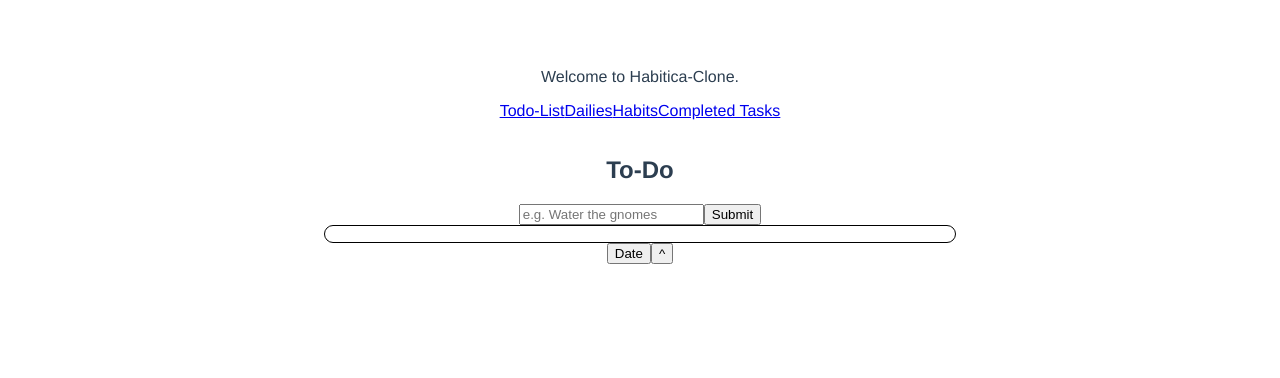
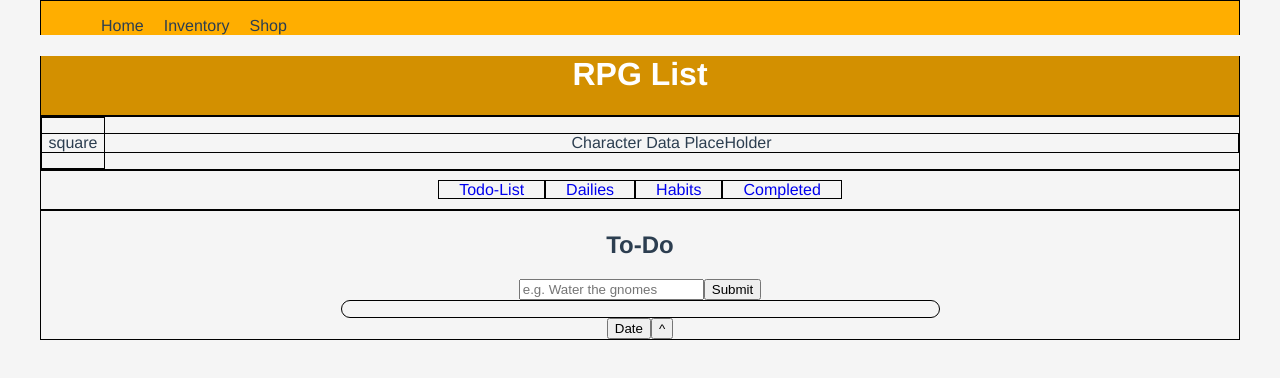
Before and after one commit to JoeyMBrown/habitica-clone, a Vue app: page /#/TodoList in a window 1280 px wide. Shown: the top 378 px of the page. Built offline with nearby package versions, Linux system fonts and the light colour scheme.

Commit message:
+ Date Order Button on CompletedTasks, + Better Difficulty Handling,  + Header Component,   * Started Styling lists, and main page.

```diff
--- a/src/App.vue
+++ b/src/App.vue
@@ -1,10 +1,9 @@
 <template>
   <div id="app">
+    <div id="header">
+      <Header />
+    </div>
     <Index />
-  <!--<HelloWorld />-->
-    <!-- route outlet -->
-  <!-- component matched by the route will render here
-  <router-view></router-view>-->
   </div>
 </template>
 
@@ -15,12 +14,14 @@ import Dailies from "./components/Dailies";
 import TodoList from "./components/TodoList";
 import Habits from "./components/Habits";
 import Index from "./components/Index";
+import Header from "./components/Header";
 import VueRouter from 'vue-router';
 
 export default {
   name: "App",
   components: {
-    Index
+    Index,
+    Header
   }
 };
 </script>
@@ -35,10 +36,18 @@ export default {
   -moz-osx-font-smoothing: grayscale;
   text-align: center;
   color: #2c3e50;
-  margin-top: 60px;
+}
+#header {
+  font-family: "Avenir", Helvetica, Arial, sans-serif;
+  -webkit-font-smoothing: antialiased;
+  -moz-osx-font-smoothing: grayscale;
+  text-align: center;
+  color: #2c3e50;
 }
 
 html, body {
   overflow-x: hidden;
+  background-color: #f5f5f5;
+  margin: 0;
 }
 </style>
--- a/src/components/CompletedTasks.vue
+++ b/src/components/CompletedTasks.vue
@@ -5,6 +5,8 @@
         <h2>Completed Tasks</h2>
       </div>
 </section>
+
+<button type="sortDate" @click="sortDate();">Date</button>
 
 <section class="task-list-container">
 <div class="task-list">
@@ -49,6 +51,11 @@ export default {
         localStorage.setItem('completedTasks', JSON.stringify(val));
             }
         }
+    },
+    methods: {
+        sortDate() {
+        this.completedTasks.reverse();
+        }
     }
 };
 </script>
--- a/src/components/Dailies.vue
+++ b/src/components/Dailies.vue
@@ -17,19 +17,19 @@
           <li
             :key="i"
             v-for="(task, i) in repeatTasks"
-            @click="handleClickForItem1(task, i);"
+            @click="handleClickForItem1(task, i);" v-bind:id="i" :class="`${task.difficulty}`"
           >
           <!-- TASK INFO -->
             {{  `${task.name} - ${task.difficulty} - ${task.created} - ${task.finishedTimes}`}}
 
           <!-- SET DIFFICULTY -->
-            <div class="buttons-container" v-if="!task.difficulty">
-              <button type="easy" @click.stop="setDifficulty1(i, 1);">Easy</button>
-              <button type="medium" @click.stop="setDifficulty1(i, 2);">Medium</button>
-              <button type="hard" @click.stop="setDifficulty1(i, 3);">Hard</button>
+            <div class="buttons-container" v-if="task.difficulty === 'notSet'">
+              <button type="easy" @click.stop="setDifficulty1(i, 'easy');">Easy</button>
+              <button type="medium" @click.stop="setDifficulty1(i, 'medium');">Medium</button>
+              <button type="hard" @click.stop="setDifficulty1(i, 'hard');">Hard</button>
             </div>
 
-            <div class="delete-container" v-if="task.difficulty">
+            <div class="delete-container" v-if="task.difficulty !== 'notSet'">
                 <button type="delete" @click.stop="deleteTask(i);">X</button>
             </div>
 
@@ -115,22 +115,29 @@ export default {
     sortDate() {
       this.repeatTasks.reverse();
     },
-    //Allows user to choose difficulty.  This will need optimized..
+      // 1 - easy
+      // 2 - medium
+      // 3 - hard
     setDifficulty1(index, difficulty) {
-      // 0 - easy
-      // 1 - medium
-      // 2 - hard
       this.repeatTasks[index].difficulty = difficulty;
       this.saveRepeatTasks();
+      var list = document.getElementById(index);
+      if (difficulty === 'easy') {
+        list.className ="easy";
+      } else if (difficulty === 'medium') {
+          list.className = "medium";
+      } else if (difficulty === 'hard') {
+          list.className = "hard";
+      }
     },
     //Needs optimized
     handleClickForItem1(task, i) {
       console.log(this.repeatTasks);
-      if (task.difficulty > 0) {
+      if (task.difficulty !== 'notSet') {
         task.finishedTimes++;
         this.completedTasks.push(task);
         this.saveRepeatTasks(task, i);
-      } else if (task.difficulty < 1) {
+      } else if (task.difficulty === 'notSet') {
         alert("Please select a difficulty before finishing!");
       }
     }
@@ -144,7 +151,7 @@ function createTaskFromValues(name) {
     name,
     created: `${now.getMonth() + 1}/${now.getDate()}/${now.getFullYear()}`,
     finishedTimes: 0,
-    difficulty: 0
+    difficulty: "notSet"
   };
 }
 </script>
@@ -160,6 +167,7 @@ function createTaskFromValues(name) {
 .task-list-container{
   display: flex;
   justify-content: center;
+  padding: 10px;
 }
 .task-list {
   width: 50%;
@@ -173,24 +181,30 @@ function createTaskFromValues(name) {
 }
 
 .task-list li {
-    padding-top: 20px;
-    padding-bottom: 20px;
+    padding: 20px;
     padding-left: 7px;
     border-top: solid black 1px;
     border-bottom: solid black 1px;
-
+}
+.notSet {
+  background-color: yellow;
+}
+.easy {
+  padding: 20px;
+  font-size: 20px;
+  border: 20px solid rgba(0,0,0,0.5);
+  background-color: rgb(57, 255, 57);
+}
+.medium {
+    background-color: blue;
+}
+.hard {
+    background-color: purple;
 }
 #page {
   border: solid black 1px;
+  max-width: 1200px;
+  width: 100%;
   margin: auto;
 }
-
-#todoList {
-  border: solid black 1px;
-  display: inline-block;
-  position: relative;
-  text-align: left;
-  width: 297px;
-  padding: 0px;
-}
 </style>
--- /dev/null
+++ b/src/components/Header.vue
@@ -0,0 +1,35 @@
+<template>
+<div id="header">
+    <ul>
+        <li>Home</li>
+        <li>Inventory</li>
+        <li>Shop</li>
+    </ul>
+</div>
+</template>
+
+<script>
+export default {
+  name: "Header",
+}
+</script>
+
+<style scoped>
+#header ul {
+list-style: none;
+text-align: left;
+}
+#header ul li {
+display: inline-block;
+padding-left: 20px;
+}
+#header{
+border: solid black 1px;
+background-color: #ffae00;
+border-bottom: 0px;
+margin-bottom: 0px;
+max-width: 1200px;
+width: 100%;
+margin: 0 auto;
+}
+</style>
--- a/src/components/Index.vue
+++ b/src/components/Index.vue
@@ -1,11 +1,21 @@
 <template>
-<div>
-<p>Welcome to Habitica-Clone.</p>
-    <router-link to="/TodoList">Todo-List</router-link>
-    <router-link to="/Dailies">Dailies</router-link>
-    <router-link to="/Habits">Habits</router-link>
-    <router-link to="/CompletedTasks">Completed Tasks</router-link>
-    <p><router-view></router-view></p>
+<div class="page">
+  <div class="title"><h1>RPG List</h1></div>
+  <div class="playerData">
+    <div id="playerImage">
+      <p> square </p>
+  </div>
+    <p id="data">Character Data PlaceHolder</p>
+  </div>
+  <div id="taskList">
+    <router-link to="/TodoList" class="router-link">Todo-List</router-link>
+    <router-link to="/Dailies" class="router-link">Dailies</router-link>
+    <router-link to="/Habits" class="router-link">Habits</router-link>
+    <router-link to="/CompletedTasks" class="router-link">Completed</router-link>
+  </div>
+  <div id="router">
+    <router-view></router-view>
+    </div>
   </div>
 </template>
 
@@ -18,4 +28,48 @@ export default {
 
 
 <style scoped>
+#router{
+  border: 1px solid black;
+}
+.router-link {
+text-decoration: none;
+padding-left: 20px;
+padding-right: 20px;
+border: 1px solid black;
+}
+#taskList{
+  border: solid black 1px;
+  padding-top: 10px;
+  padding-bottom: 10px;
+}
+.playerData{
+  border: solid black 1px;
+  width: 100%;
+  max-width: 1200px;
+}
+#playerImage{
+  border: solid black 1px;
+  max-width: 64px;
+  max-height: 64px;
+  width: 100%;
+  text-align: center;
+  position: relative;
+  float: left;
+}
+#data {
+  border: solid black 1px;
+}
+.page{
+  max-width: 1200px;
+  width: 100%;
+  margin: 0 auto;
+  background-color: #f5f5f5;
+}
+.title{
+  border: solid black 1px;
+  background-color: #d39000;
+  border-top: 0px;
+  margin: 0 auto;
+  color: white;
+}
 </style>
--- a/src/components/TodoList.vue
+++ b/src/components/TodoList.vue
@@ -17,19 +17,19 @@
           <li
             :key="i"
             v-for="(task, i) in tasks"
-            @click="handleClickForItem(task, i);"
+            @click="handleClickForItem(task, i);" v-bind:id="i" :class="`${task.difficulty}`"
           >
             <!-- TASK INFO -->
             {{ `${task.name} - ${task.difficulty} - ${task.created}` }}
 
             <!-- SET DIFFICULTY -->
-            <div class="buttons-container" v-if="!task.difficulty">
-              <button type="easy" @click.stop="setDifficulty(i, 1);">Easy</button>
-              <button type="medium" @click.stop="setDifficulty(i, 2);">Medium</button>
-              <button type="hard" @click.stop="setDifficulty(i, 3);">Hard</button>
+            <div class="buttons-container" v-if="task.difficulty === 'notSet'">
+              <button type="easy" @click.stop="setDifficulty(i, 'easy');">Easy</button>
+              <button type="medium" @click.stop="setDifficulty(i, 'medium');">Medium</button>
+              <button type="hard" @click.stop="setDifficulty(i, 'hard');">Hard</button>
             </div>
 
-            <div class="delete-container" v-if="task.difficulty">
+            <div class="delete-container" v-if="task.difficulty !== 'notSet'">
                 <button type="delete" @click.stop="deleteTask(i);">X</button>
             </div>
           </li>
@@ -113,23 +113,30 @@ export default {
     sortDate() {
       this.tasks.reverse();
     },
-    //Allows user to choose difficulty.  This will need optimized..
+      // 1 - easy
+      // 2 - medium
+      // 3 - hard
     setDifficulty(index, difficulty) {
-      // 0 - easy
-      // 1 - medium
-      // 2 - hard
       this.tasks[index].difficulty = difficulty;
       this.saveTasks();
+      var list = document.getElementById(index);
+      if (difficulty === 'easy'){
+          list.className = "easy";
+      } else if (difficulty === 'medium') {
+          list.className = "medium";
+      } else if (difficulty === 'hard') {
+          list.className = "hard";
+      }
     },
     //Needs optimized
     handleClickForItem(task, i) {
       console.log("task in function: " + task.name);
-      if (task.difficulty > 0 && task.finished === false) {
+      if (task.difficulty !== 'notSet' && task.finished === false) {
         task.finished = true;
         this.completedTasks.push(task);
         this.deleteTask(i);
         this.saveTasks(task, i);
-      } else if (task.difficulty < 1) {
+      } else if (task.difficulty === 'notSet') {
         alert("Please select a difficulty before finishing!");
       } else if(task.finished === true) {
         alert("You've already finished this task");
@@ -145,7 +152,7 @@ function createTaskFromValues(name) {
     name,
     created: `${now.getMonth() + 1}/${now.getDate()}/${now.getFullYear()}`,
     finished: false,
-    difficulty: 0
+    difficulty: 'notSet'
   };
 }
 
@@ -167,6 +174,8 @@ function createTaskFromValues(name) {
   width: 50%;
   border: solid black 1px;
   border-radius: 15px;
+  padding-left: 10px;
+  padding-right: 10px;
 }
 
 .task-list ul {
@@ -180,6 +189,18 @@ function createTaskFromValues(name) {
     padding-left: 7px;
     border-top: solid black 1px;
     border-bottom: solid black 1px;
+}
+.notSet {
+  background-color: yellow;
+}
+.easy {
+    background-color: green;
+}
+.medium {
+    background-color: blue;
+}
+.hard {
+    background-color: purple;
 }
 .delete-container {
     position: relative;
```
Also changed, not shown: src/components/Habits.vue (+33 -14 lines).
